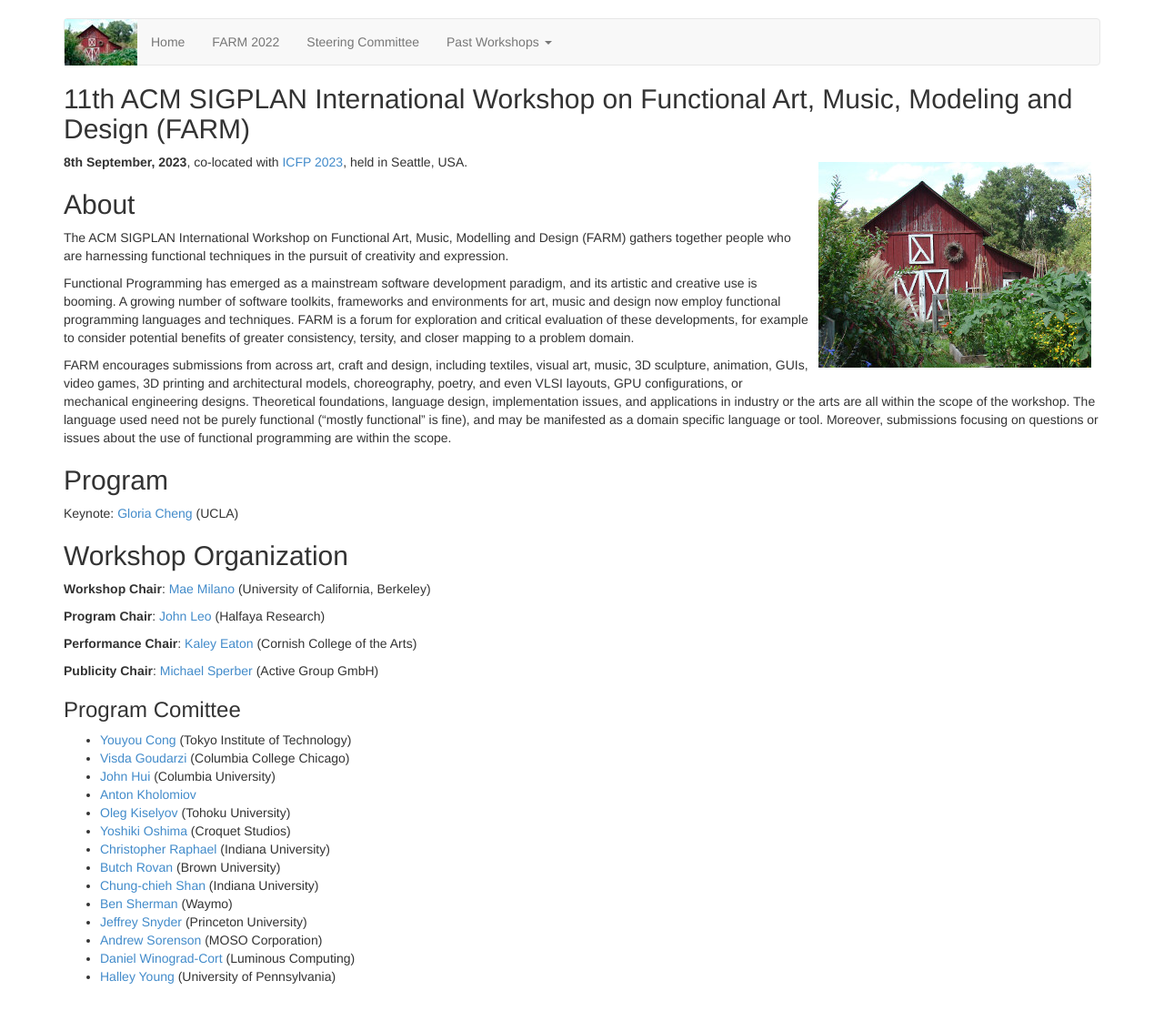
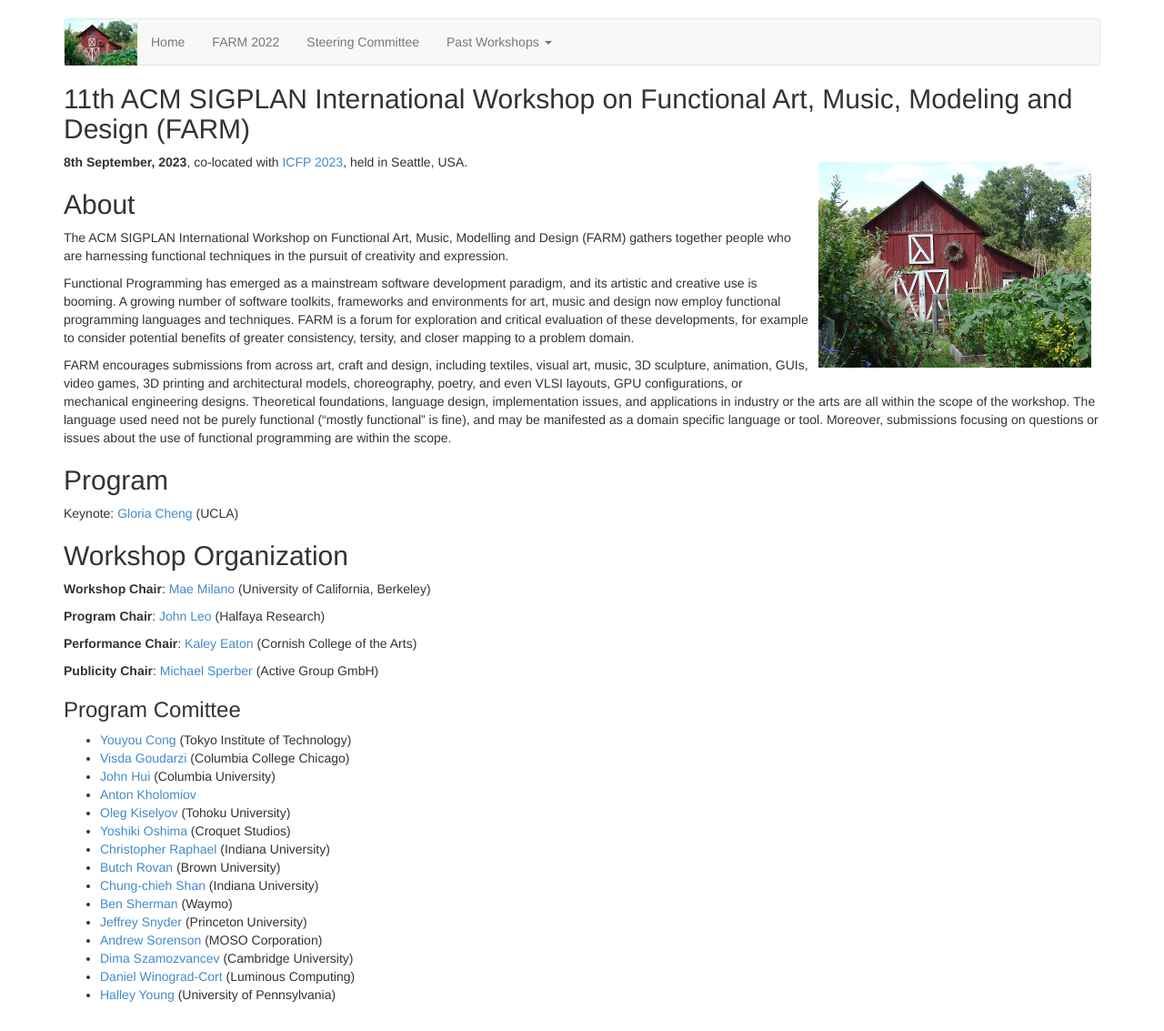
Before and after one commit to functional-art/functional-art.github.com, a Jekyll site: the page built from 2023/index.md, in a window 1280 px wide. Shown: the whole page at 91% size. Built offline with Jekyll 4.4.1, drawn with Linux system fonts in a browser that asks for light colours; nearby versions of some CDN libraries.

Commit message:
Added Dima Szamozvancev

```diff
--- a/2023/index.md
+++ b/2023/index.md
@@ -65,5 +65,6 @@ Keynote: [Gloria Cheng](https://schoolofmusic.ucla.edu/people/gloria-cheng/) (UC
 - [Ben Sherman](ttps://www.ben-sherman.net/) (Waymo)
 - [Jeffrey Snyder](https://music.princeton.edu/people/jeff-snyder/) (Princeton University)
 - [Andrew Sorenson](https://www.moso.com.au/) (MOSO Corporation)
+- [Dima Szamozvancev](https://www.cl.cam.ac.uk/~ds709/) (Cambridge University)
 - [Daniel Winograd-Cort](https://www.danwc.com/) (Luminous Computing)
 - [Halley Young](https://www.cis.upenn.edu/~halleyy/) (University of Pennsylvania)
```
